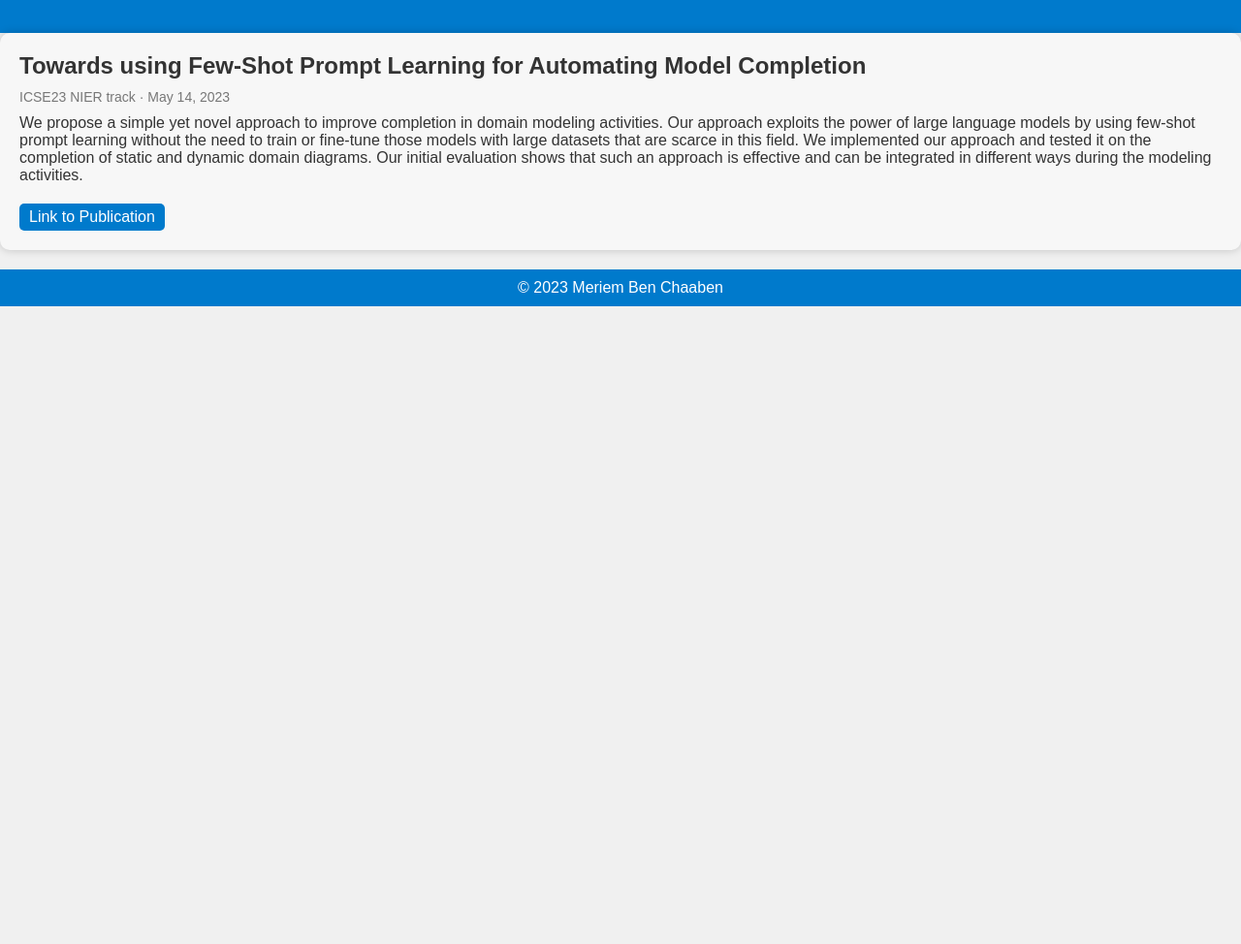
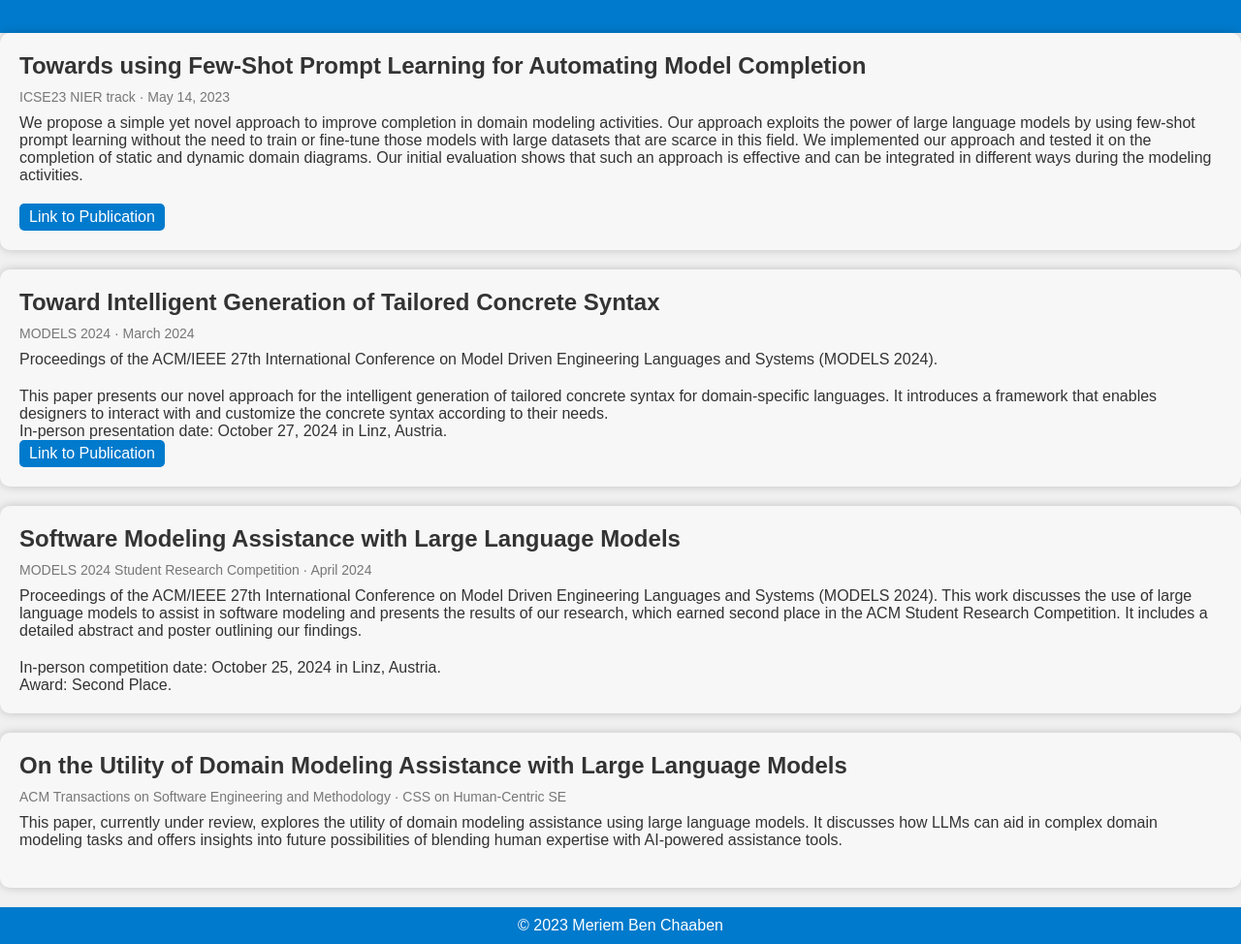
Before and after one commit to meriembenchaaben/meriembenchaaben.github.io, a plain HTML site: page publications.html in a window 1280 px wide. Shown: the part 93-1067 px from the top of the page at 97% size. Before the commit the page ends 800 px from the top, so only its background shows below. Drawn offline with Linux system fonts and the light colour scheme.

Commit message:
update publications

```diff
--- a/publications.html
+++ b/publications.html
@@ -4,7 +4,7 @@
     <meta charset="UTF-8">
     <meta name="viewport" content="width=device-width, initial-scale=1.0">
     <link rel="stylesheet" href="styles.css">
-    <title>Meriem Ben Chaaben- Publications</title>
+    <title>Meriem Ben Chaaben - Publications</title>
 </head>
 <body>
     <header>
@@ -26,8 +26,34 @@
             <p>We propose a simple yet novel approach to improve completion in domain modeling activities. Our approach exploits the power of large language models by using few-shot prompt learning without the need to train or fine-tune those models with large datasets that are scarce in this field. We implemented our approach and tested it on the completion of static and dynamic domain diagrams. Our initial evaluation shows that such an approach is effective and can be integrated in different ways during the modeling activities.</p>
             <a href="https://ieeexplore.ieee.org/abstract/document/10173909?casa_token=UtZmjMoRNmoAAAAA:HFfl9ENsnF4BjRrFSt1Va8o-CwBmhoqPCdmZ_LPahd6flyySvpbTS0cVOaLdrjQFGCvNa-xnw6ov">Link to Publication</a>
         </div>
-        <!-- Add more publication items here as needed -->
+
+        <div class="publication-item">
+            <h2>Toward Intelligent Generation of Tailored Concrete Syntax</h2>
+            <p>MODELS 2024 &middot; March 2024</p>
+            <p>Proceedings of the ACM/IEEE 27th International Conference on Model Driven Engineering Languages and Systems (MODELS 2024).
+            <p>This paper presents our novel approach for the intelligent generation of tailored concrete syntax for domain-specific languages. It introduces a framework that enables designers to interact with and customize the concrete syntax according to their needs.</p>
+            <p>In-person presentation date: October 27, 2024 in Linz, Austria.</p>
+            <a href="https://dl.acm.org/doi/abs/10.1145/3640310.3674085">Link to Publication</a>
+
+        </div>
+
+        <div class="publication-item">
+            <h2>Software Modeling Assistance with Large Language Models</h2>
+            <p>MODELS 2024 Student Research Competition &middot; April 2024</p>
+            <p>Proceedings of the ACM/IEEE 27th International Conference on Model Driven Engineering Languages and Systems (MODELS 2024). This work discusses the use of large language models to assist in software modeling and presents the results of our research, which earned second place in the ACM Student Research Competition. It includes a detailed abstract and poster outlining our findings.</p>
+            <p>In-person competition date: October 25, 2024 in Linz, Austria.</p>
+            <p>Award: Second Place.</p>
+
+        </div>
+
+        <div class="publication-item">
+            <h2>On the Utility of Domain Modeling Assistance with Large Language Models</h2>
+            <p>ACM Transactions on Software Engineering and Methodology &middot; CSS on Human-Centric SE</p>
+            <p>This paper, currently under review, explores the utility of domain modeling assistance using large language models. It discusses how LLMs can aid in complex domain modeling tasks and offers insights into future possibilities of blending human expertise with AI-powered assistance tools.</p>
+
+        </div>
     </section>
+
     <footer>
         <p>&copy; 2023 Meriem Ben Chaaben</p>
     </footer>
```
